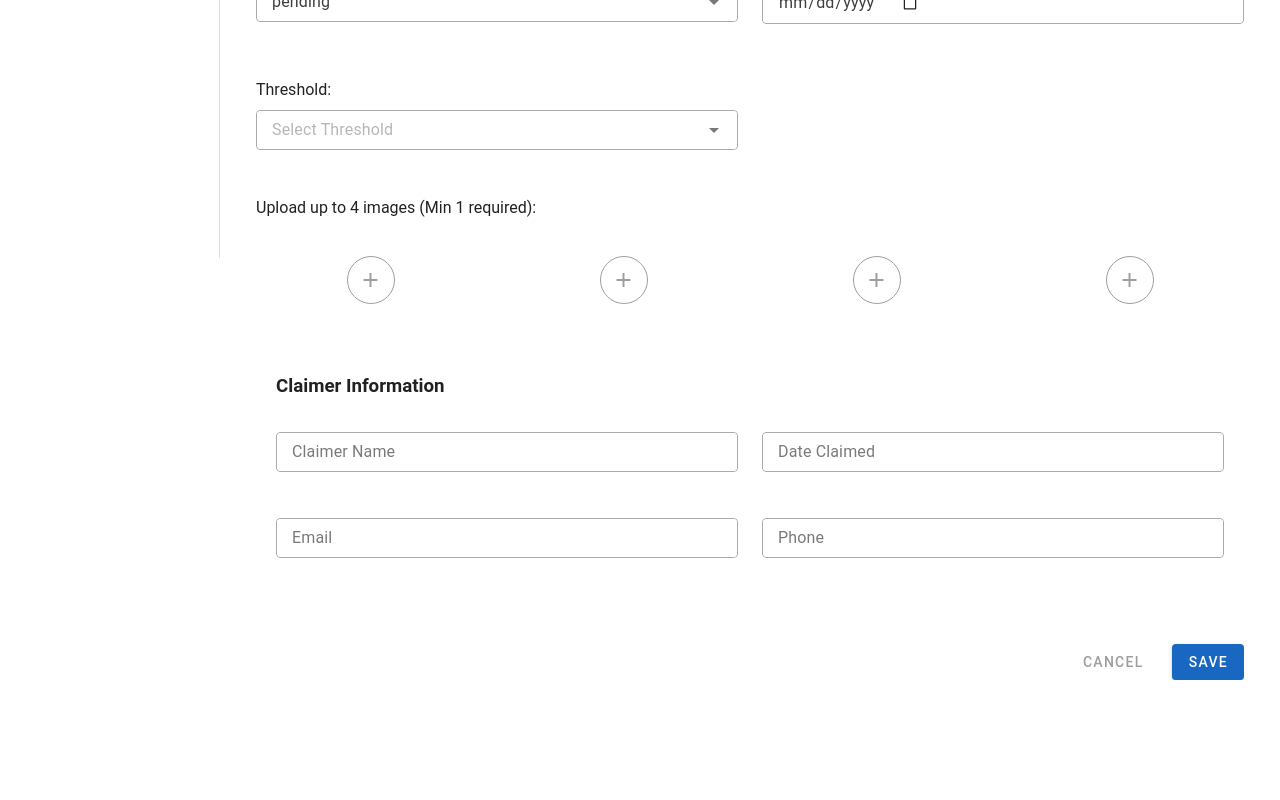
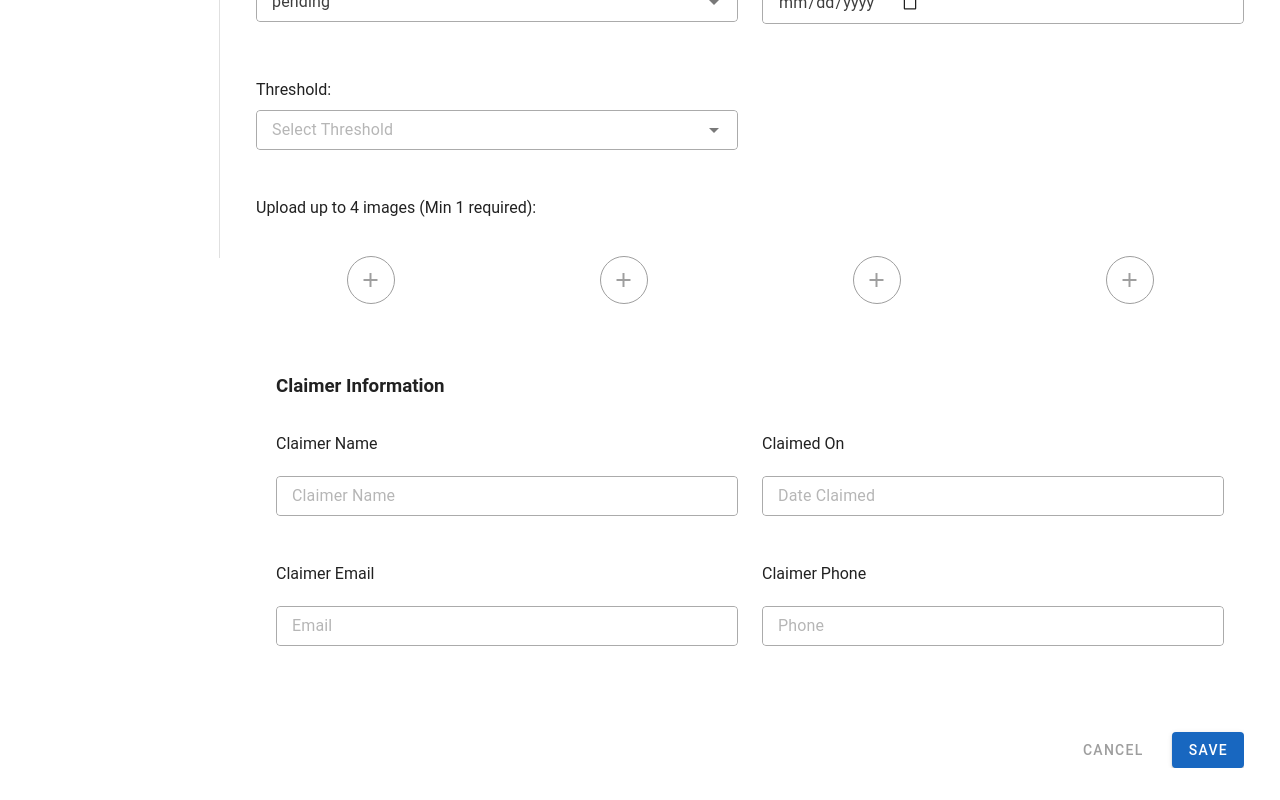
Before and after one commit to Shubhankamin/Find-Admin, a Nuxt app: page /items/1 in a window 1280 px wide. Shown: the part 542-1342 px from the top of the page. Before the commit the page ends 1254 px from the top, so only its background shows below. Built offline with nearby package versions, Linux system fonts and the light colour scheme.

Commit message:
table fields updated

```diff
--- a/components/DataTable.vue
+++ b/components/DataTable.vue
@@ -1,12 +1,12 @@
 <template>
   <v-card class="overflow-x-auto">
-  <div style="overflow-x: auto; max-width: 100%;">
+    <div style="overflow-x: auto; max-width: 100%">
       <v-data-table
         :headers="headers"
         :items="items"
         :items-per-page="itemsPerPage"
         class="elevation-1"
-    style="min-width: 800px;"
+        style="min-width: 800px"
       >
         <!-- ✅ Clickable Item Name -->
         <template #item.name="{ item }">
@@ -41,7 +41,6 @@
         </template>
       </v-data-table>
     </div>
-
   </v-card>
 </template>
 
@@ -83,3 +82,11 @@ const goToEdit = (item: any) => {
   });
 };
 </script>
+<style scoped>
+:deep(.v-data-table thead th) {
+  font-weight: bold !important;
+}
+th {
+  font-weight: bold !important;
+}
+</style>
--- a/composables/items/getLostItems.ts
+++ b/composables/items/getLostItems.ts
@@ -15,10 +15,11 @@ export function useGetLostItems() {
       const querySnapshot = await getDocs(collection($db, "lost_item"));
       return querySnapshot.docs.map((doc) => {
         const data = doc.data();
+        console.log("📌 Doc Data:", data); // 👀 check if claimer shows here
         return {
           id: doc.id,
           ...data,
-          claimer: data.claimer || null, // Ensure claimer exists
+          claimer: data.claimer || null,
         };
       });
     } catch (err: any) {
--- a/pages/items/[id].vue
+++ b/pages/items/[id].vue
@@ -185,14 +185,18 @@
         @saved="handleClaimerSaved"
       />
 
+      {{ form.claimer.name }}
+
       <!-- Claimer Info Section -->
       <div v-if="form.claimer" class="mt-12 overflow-y-hidden px-5">
         <h3 class="mt-5 mb-8">Claimer Information</h3>
         <v-row>
           <v-col cols="12" md="6">
+            <p class="mb-5">Claimer Name</p>
+
             <v-text-field
-              label="Claimer Name"
-              :value="form.claimer.name"
+              v-model="form.claimer.name"
+              placeholder="Claimer Name"
               readonly
               variant="outlined"
               density="compact"
@@ -200,9 +204,11 @@
           </v-col>
 
           <v-col cols="12" md="6">
+            <p class="mb-5">Claimed On</p>
+
             <v-text-field
-              label="Date Claimed"
-              :value="form.claimer.date"
+              placeholder="Date Claimed"
+              v-model="form.claimer.date"
               readonly
               variant="outlined"
               density="compact"
@@ -210,9 +216,10 @@
           </v-col>
 
           <v-col cols="12" md="6">
+            <p class="mb-5">Claimer Email</p>
             <v-text-field
-              label="Email"
-              :value="form.claimer.email"
+              placeholder="Email"
+              v-model="form.claimer.email"
               readonly
               variant="outlined"
               density="compact"
@@ -220,9 +227,11 @@
           </v-col>
 
           <v-col cols="12" md="6">
+            <p class="mb-5">Claimer Phone</p>
+
             <v-text-field
-              label="Phone"
-              :value="form.claimer.phone"
+              placeholder="Phone"
+              v-model="form.claimer.phone"
               readonly
               variant="outlined"
               density="compact"
@@ -326,6 +335,7 @@ onMounted(async () => {
   if (mode === "edit" && itemId) {
     try {
       const item = await getOneLostItem(itemId);
+      console.log("Fetched item for editing:", item);
 
       form.name = item?.itemName || "";
       form.description = item?.description || "";
@@ -338,6 +348,10 @@ onMounted(async () => {
       form.expiryDate =
         item?.expiryDate?.toDate?.().toISOString().substring(0, 10) || "";
       form.claimer = item?.claimer || null;
+      form.claimerName = item?.claimer?.name || "";
+      form.claimerDate = item?.claimer?.date || "";
+      form.claimerEmail = item?.claimer?.email || "";
+      form.claimerPhone = item?.claimer?.phone || "";
 
       if (Array.isArray(item?.images)) {
         form.images = item.images;
--- a/pages/items/index.vue
+++ b/pages/items/index.vue
@@ -85,6 +85,10 @@ const headers = [
   { title: "Posted By", key: "email" },
   { title: "Status", key: "status" },
   { title: "Threshold", key: "threshold" },
+  { title: "Claimer Email", key: "claimerEmail" },
+  { title: "Claimer Name", key: "claimerName" },
+  { title: "Claimed On", key: "ClaimedOn" },
+  // { title: "Enabled", key: "isEnabled", sortable: false },
   { title: "Actions", key: "actions", sortable: false },
 ];
 
@@ -103,6 +107,12 @@ const fetchItems = async () => {
       status: doc.status,
       threshold: doc.threshold != null ? `${doc.threshold} days` : "—",
       isEnabled: doc.isEnabled ?? false,
+      claimer: doc.claimer || null,
+      claimerEmail: doc.claimer?.email || "—",
+      claimerName: doc.claimer?.name || "—",
+      ClaimedOn: doc.claimer?.date
+        ? new Date(doc.claimer.date).toLocaleDateString()
+        : "—",
     }));
 
     console.log("Items:", items.value);
```
Lines whose indentation alone changed are shown as unchanged.
